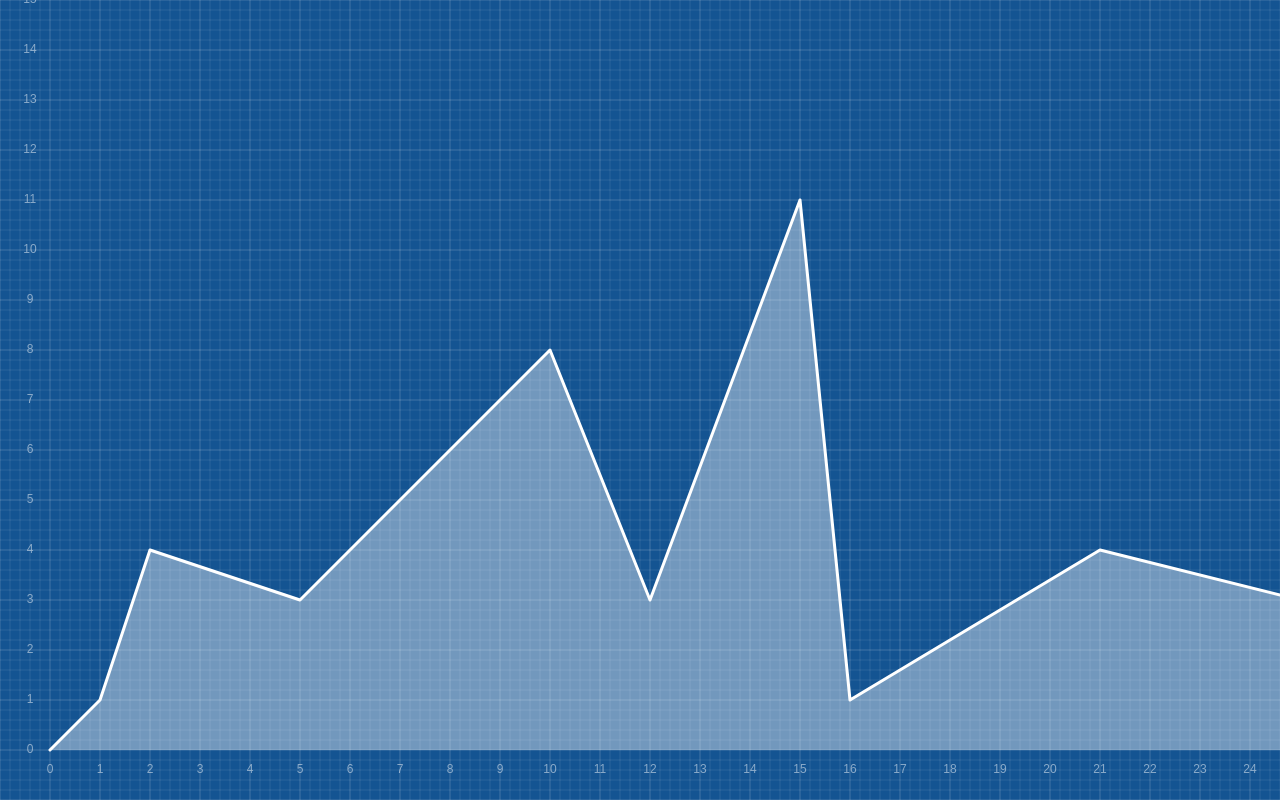
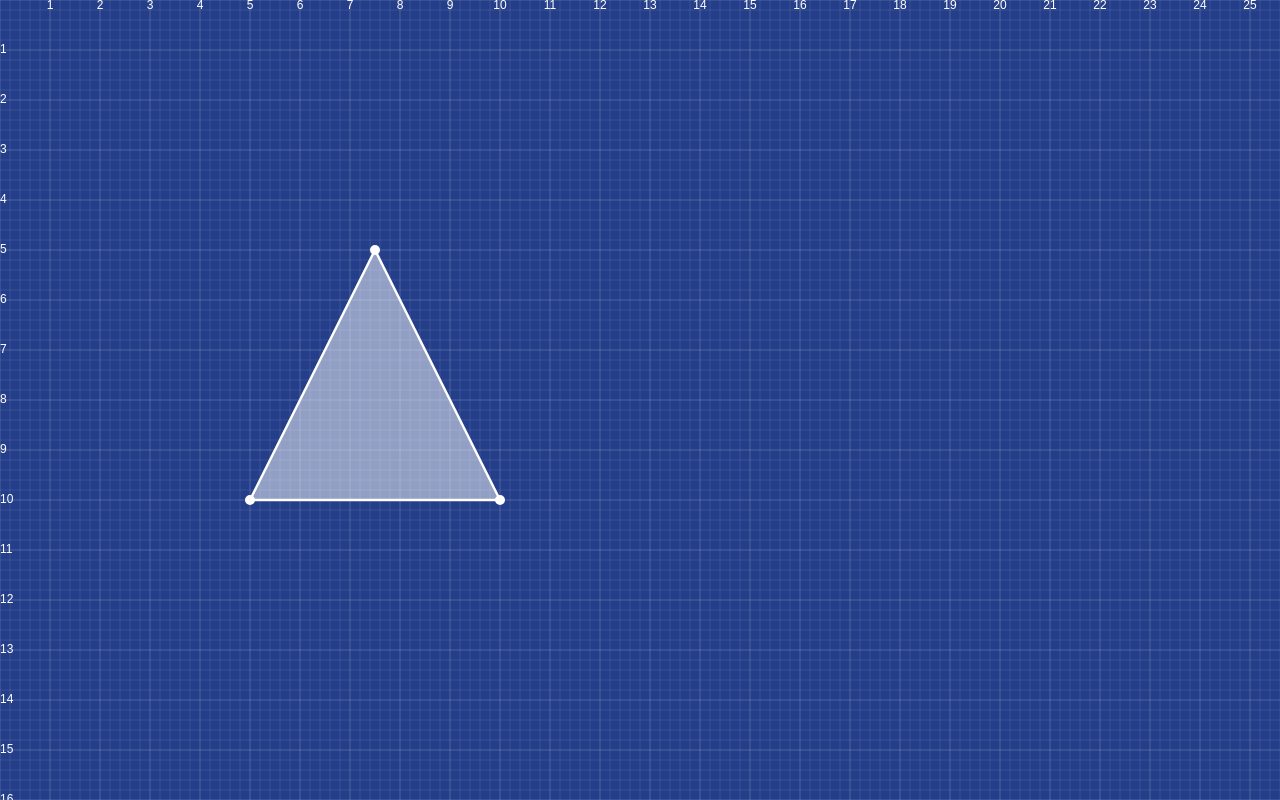
Before and after one commit to atlanticrev/app_geometry, a plain HTML site: page canvas.html in a window 1280 px wide. Drawn offline with Linux system fonts and the light colour scheme.

Commit message:
Заставил треугольник реагировать на передвижение его вершин

```diff
--- a/canvas.html
+++ b/canvas.html
@@ -5,200 +5,13 @@
   <meta charset="UTF-8">
   <meta name="viewport" content="width=device-width, initial-scale=1.0">
   <meta http-equiv="X-UA-Compatible" content="ie=edge">
-  <style>
-    body {
-      display: flex;
-      flex-direction: column;
-      justify-content: center;
-      align-items: center;
-      height: 100vh;
-      margin: 0;
-      padding: 0;
-      border: 0;
-      box-sizing: border-box;
-
-      --blueprint-color: #145492;
-    }
-
-    canvas {
-    	background-color: var(--blueprint-color);
-    }
-  </style>
+  <link rel="stylesheet" href="./style.css">
   <title>Math</title>
 </head>
 
 <body>
   <canvas></canvas>
-
-  <script>
-    const canvas = document.querySelector('canvas');
-    const ctx = canvas.getContext('2d');
-
-    canvas.width = window.innerWidth;
-    canvas.height = window.innerHeight;
-
-    const step = 50;
-
-    function normalizeCoordinateSystem() {
-    	ctx.transform(1, 0, 0, -1, 0, 0);
-    	ctx.translate(0, -canvas.height);
-    }
-
-    function toWorkingOrigin() {
-      ctx.translate(step, step);
-    }
-
-    function toOrigin() {
-      ctx.moveTo(0, 0);
-    }
-
-    function lineTo(x, y) {
-      ctx.lineTo(x * 50, y * 50);
-    }
-
-    function linear(x, k = 1, b = 0) {
-      return k * x + b;
-    }
-
-    function quadratic(x, a = 1, b = 0, c = 0) {
-      return a * x * x + b * x + c;
-    }
-
-    function sin(x) {
-      return Math.sin(x);
-    }
-
-    function renderGrid(step) {
-
-    	for (let i = 0; i <= canvas.height; i += step) {
-	    	ctx.beginPath();
-	      ctx.moveTo(0, i);
-	      ctx.lineTo(canvas.width, i);
-	      ctx.strokeStyle = 'rgba(256, 256, 256, .1)';
-	      ctx.stroke();
-    	}
-
-	    for (let i = 0; i <= canvas.width; i += step) {
-	    	ctx.beginPath();
-	      ctx.moveTo(i, 0);
-	      ctx.lineTo(i, canvas.height);
-	      ctx.strokeStyle = 'rgba(256, 256, 256, .1)';
-	      ctx.stroke();
-	    }
-
-  	}
-
-    function renderNumbers(step) {
-      ctx.save();
-      ctx.scale(1, -1);
-
-      let numberY = 0;
-      let numberX = 0;
-
-    	for (let i = 0; i <= canvas.height; i += step) {
-
-	    	ctx.font = '12px sans-serif';
-        ctx.fillStyle = 'rgba(256, 256, 256, .5)';
-        ctx.textAlign = 'center';
-        ctx.textBaseline = 'middle';
-        ctx.fillText(`${numberY}`, -20, -i);
-
-        numberY++;
-    	}
-
-      for (let i = 0; i <= canvas.width; i += step) {
-
-        ctx.font = '12px sans-serif';
-        ctx.fillStyle = 'rgba(256, 256, 256, .5)';
-        ctx.textAlign = 'center';
-        ctx.textBaseline = 'middle';
-        ctx.fillText(`${numberX}`, i, 20);
-
-        numberX++;
-      }
-
-      ctx.restore();    // Restore the initial canvas state
-
-    }
-
-    function printLinearGraph(k, b = 0) {
-      ctx.beginPath();
-
-      for (let x = 0; x <= 30; x+= .0001) {
-        lineTo(x, 1.5 * sin(2 * x) + 5);
-      }
-
-      ctx.strokeStyle = 'rgba(256, 256, 256, 1)'
-      ctx.lineWidth = '2';
-      ctx.stroke();
-
-    }
-
-    function printStatisticalGraph() {
-      ctx.beginPath();
-  		toOrigin();
-  		lineTo(1, 1);
-  		lineTo(2, 4);
-  		lineTo(5, 3);
-  		lineTo(10, 8);
-  		lineTo(12, 3);
-  		lineTo(15, 11);
-      lineTo(16, 1);
-  		lineTo(21, 4);
-  		lineTo(25, 3);
-  		lineTo(30, 8);
-  		lineTo(32, 3);
-  		lineTo(34, 11);
-
-  		ctx.lineWidth = '3';
-      ctx.lineJoin = 'round';
-      ctx.lineCap = 'round';
-  		ctx.strokeStyle = 'white';
-  		ctx.stroke();
-
-      lineTo(34, 0);
-      ctx.closePath();
-
-      ctx.fillStyle = 'rgba(256, 256, 256, .4)';
-      ctx.fill();
-    }
-
-  	function init() {
-  		ctx.clearRect(0, 0, canvas.width, canvas.height);
-  		normalizeCoordinateSystem();
-  		renderGrid(step);
-  		renderGrid(step / 5);
-      toWorkingOrigin();
-      renderNumbers(step);
-  	}
-
-    function printRectange() {
-
-  		ctx.beginPath();
-	  	ctx.rect(150, 150, 550, 550)
-	  	ctx.strokeStyle = 'white';
-	  	ctx.stroke();
-
-    }
-
-  	window.addEventListener('resize', () => {
-  		canvas.width = window.innerWidth;
-   	 	canvas.height = window.innerHeight;
-  		init();
-  		contentRender();
-  	});
-
-  	function contentRender() {
-
-      // printLinearGraph(.5);
-      printStatisticalGraph();
-
-  	}
-
-  	init();
-  	contentRender();
-
-  </script>
+  <script src="./script.js"></script>
 </body>
 
 </html>
--- /dev/null
+++ b/script.js
@@ -0,0 +1,258 @@
+const canvas = document.querySelector('canvas');
+const ctx = canvas.getContext('2d');
+
+canvas.width = window.innerWidth;
+canvas.height = window.innerHeight;
+
+const scaleFactor = 50;
+
+function toWorkingOrigin() {
+  ctx.translate(scaleFactor, scaleFactor);
+}
+
+function lineTo(x, y) {
+  ctx.lineTo(x * scaleFactor, y * scaleFactor);
+}
+
+const functions = {
+
+    linear: (x, k = 1, b = 0) => k * x + b,
+
+    quadratic: (x, a = 1, b = 0, c = 0) => a * x * x + b * x + c,
+
+    sin: (x) => Math.sin(x)
+
+};
+
+function printGrid(scaleFactor) {
+
+	const lineStyle = 'rgba(256, 256, 256, .1)';
+
+  for (let i = 0; i <= canvas.height; i += scaleFactor) {
+    ctx.beginPath();
+    ctx.moveTo(0, i);
+    ctx.lineTo(canvas.width, i);
+    ctx.strokeStyle = lineStyle;
+    ctx.stroke();
+  }
+
+  for (let i = 0; i <= canvas.width; i += scaleFactor) {
+    ctx.beginPath();
+    ctx.moveTo(i, 0);
+    ctx.lineTo(i, canvas.height);
+    ctx.strokeStyle = lineStyle;
+    ctx.stroke();
+  }
+
+}
+
+function printNumbers(scaleFactor) {
+
+  let numberY = 0;
+  let numberX = 0;
+
+    for (let i = 0; i <= canvas.height; i += scaleFactor) {
+
+			if (i == 0) {
+				numberY++;
+				continue;
+			}
+
+			ctx.font = '12px sans-serif';
+			ctx.fillStyle = 'rgba(256, 256, 256, 1)';
+			ctx.textAlign = 'left';
+			ctx.textBaseline = 'middle';
+			ctx.fillText(`${numberY}`, 0, i);
+
+			numberY++;
+
+    }
+
+  for (let i = 0; i <= canvas.width; i += scaleFactor) {
+
+		if (i == 0) {
+			numberX++;
+			continue;
+		}
+
+    ctx.font = '12px sans-serif';
+    ctx.fillStyle = 'rgba(256, 256, 256, 1)';
+    ctx.textAlign = 'center';
+    ctx.textBaseline = 'top';
+    ctx.fillText(`${numberX}`, i, 0);
+
+    numberX++;
+  }
+
+}
+
+function printGraph() {
+
+  ctx.beginPath();
+
+  for (let x = 0; x <= canvas.width; x += 1) {
+    ctx.lineTo(x, 100 * functions.sin(x / 10) + 500);
+  }
+
+  ctx.strokeStyle = 'rgba(256, 256, 256, 1)';
+  ctx.lineWidth = '2';
+	ctx.stroke();
+
+}
+
+function printStatisticalGraph() {
+  ctx.beginPath();
+      ctx.moveTo(0, 0);
+      lineTo(1, 1);
+      lineTo(2, 4);
+      lineTo(5, 3);
+      lineTo(10, 8);
+      lineTo(12, 3);
+      lineTo(15, 11);
+  lineTo(16, 1);
+      lineTo(21, 4);
+      lineTo(25, 3);
+      lineTo(30, 8);
+      lineTo(32, 3);
+      lineTo(34, 11);
+
+      ctx.lineWidth = '3';
+  ctx.lineJoin = 'round';
+  ctx.lineCap = 'round';
+      ctx.strokeStyle = 'white';
+      ctx.stroke();
+
+  lineTo(34, 0);
+  ctx.closePath();
+
+  ctx.fillStyle = 'rgba(256, 256, 256, .4)';
+  ctx.fill();
+}
+
+function printWorkSpace() {
+
+	ctx.clearRect(0, 0, canvas.width, canvas.height);
+	printGrid(scaleFactor);
+	printGrid(scaleFactor / 5);
+	printNumbers(scaleFactor);
+
+}
+
+class Triangle {
+
+    constructor(coordinates) {
+
+        this.firstVertex = coordinates[0];
+        this.secondVertex = coordinates[1];
+        this.thirdVertex = coordinates[2];
+
+        this.coordinates = [this.firstVertex, this.secondVertex, this.thirdVertex];
+
+        this.vertexRadius = 5 / 50;
+        this.linesColor = 'white';
+        this.vertexColor = 'white';
+
+        this.init();
+
+    }
+
+    draw() {
+
+  			ctx.save()
+
+        ctx.scale(scaleFactor, scaleFactor);
+
+        ctx.beginPath();
+        ctx.moveTo(this.firstVertex[0], this.firstVertex[1]);
+        ctx.arc(this.firstVertex[0], this.firstVertex[1], this.vertexRadius, 0, Math.PI * 2, true);
+        ctx.moveTo(this.secondVertex[0], this.secondVertex[1]);
+        ctx.arc(this.secondVertex[0], this.secondVertex[1], this.vertexRadius, 0, Math.PI * 2, true);
+        ctx.moveTo(this.thirdVertex[0], this.thirdVertex[1]);
+        ctx.arc(this.thirdVertex[0], this.thirdVertex[1], this.vertexRadius, 0, Math.PI * 2, true);
+
+        ctx.fillStyle = this.vertexColor;
+        ctx.fill();
+
+        ctx.beginPath();
+        ctx.moveTo(this.firstVertex[0], this.firstVertex[1]);
+        ctx.lineTo(this.secondVertex[0], this.secondVertex[1]);
+        ctx.lineTo(this.thirdVertex[0], this.thirdVertex[1]);
+        ctx.closePath();
+
+        ctx.lineWidth = `${this.vertexRadius / 2}`;
+        ctx.strokeStyle = this.linesColor;
+        ctx.lineJoin = 'round';
+        ctx.stroke();
+
+        ctx.fillStyle = 'rgba(256, 256, 256, .5)';
+        ctx.fill();
+
+        ctx.restore();
+
+    }
+
+    init() {
+        this.draw();
+    }
+
+}
+
+printWorkSpace();
+
+const triangle = new Triangle([[5, 10], [7.5, 5], [10, 10]]);
+
+function onMove(vertex, e) {
+
+  mouse = {
+    x: e.clientX / scaleFactor,
+    y: e.clientY / scaleFactor
+  };
+
+  vertex[0] = mouse.x;
+	vertex[1] = mouse.y;
+
+	printWorkSpace();
+
+  triangle.draw();
+
+}
+
+function firstVertexMove(e) {
+  onMove(triangle.firstVertex, e);
+}
+
+function secondVertexMove(e) {
+  onMove(triangle.secondVertex, e);
+}
+
+function thirdVertexMove(e) {
+  onMove(triangle.thirdVertex, e);
+}
+
+window.onload = function() {
+
+  window.addEventListener('mousedown', (e) => {
+
+  mouse = {
+    x: e.clientX / scaleFactor,
+    y: e.clientY / scaleFactor
+  };
+
+  if ( Math.abs(mouse.x - triangle.firstVertex[0]) <= triangle.vertexRadius && Math.abs(mouse.y - triangle.firstVertex[1]) <= triangle.vertexRadius ) {
+    window.addEventListener('mousemove', firstVertexMove);
+  } else if ( Math.abs(mouse.x - triangle.secondVertex[0]) <= triangle.vertexRadius && Math.abs(mouse.y - triangle.secondVertex[1]) <= triangle.vertexRadius ) {
+    window.addEventListener('mousemove', secondVertexMove);
+  } else if ( Math.abs(mouse.x - triangle.thirdVertex[0]) <= triangle.vertexRadius && Math.abs(mouse.y - triangle.thirdVertex[1]) <= triangle.vertexRadius ) {
+    window.addEventListener('mousemove', thirdVertexMove);
+  }
+});
+
+window.addEventListener('mouseup', () => {
+
+    window.removeEventListener('mousemove', firstVertexMove);
+    window.removeEventListener('mousemove', secondVertexMove);
+    window.removeEventListener('mousemove', thirdVertexMove);
+
+});
+
+}
--- /dev/null
+++ b/style.css
@@ -0,0 +1,18 @@
+body {
+    display: flex;
+    flex-direction: column;
+    justify-content: center;
+    align-items: center;
+    height: 100vh;
+    margin: 0;
+    padding: 0;
+    border: 0;
+    box-sizing: border-box;
+    background-color: var(--blueprint-color);
+
+    --blueprint-color: #243E89;
+  }
+
+  canvas {
+      background-color: var(--blueprint-color);
+  }
```
